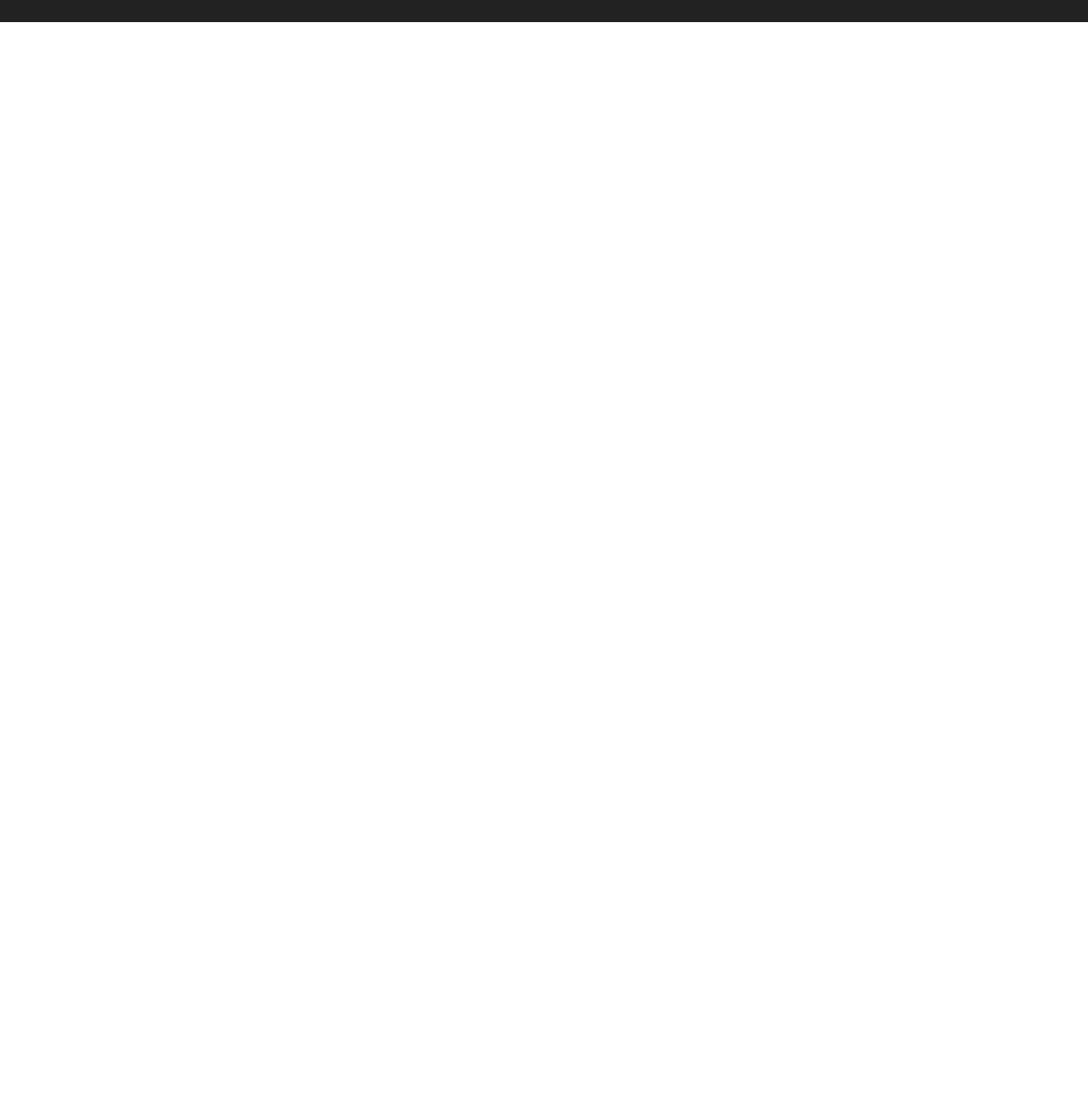
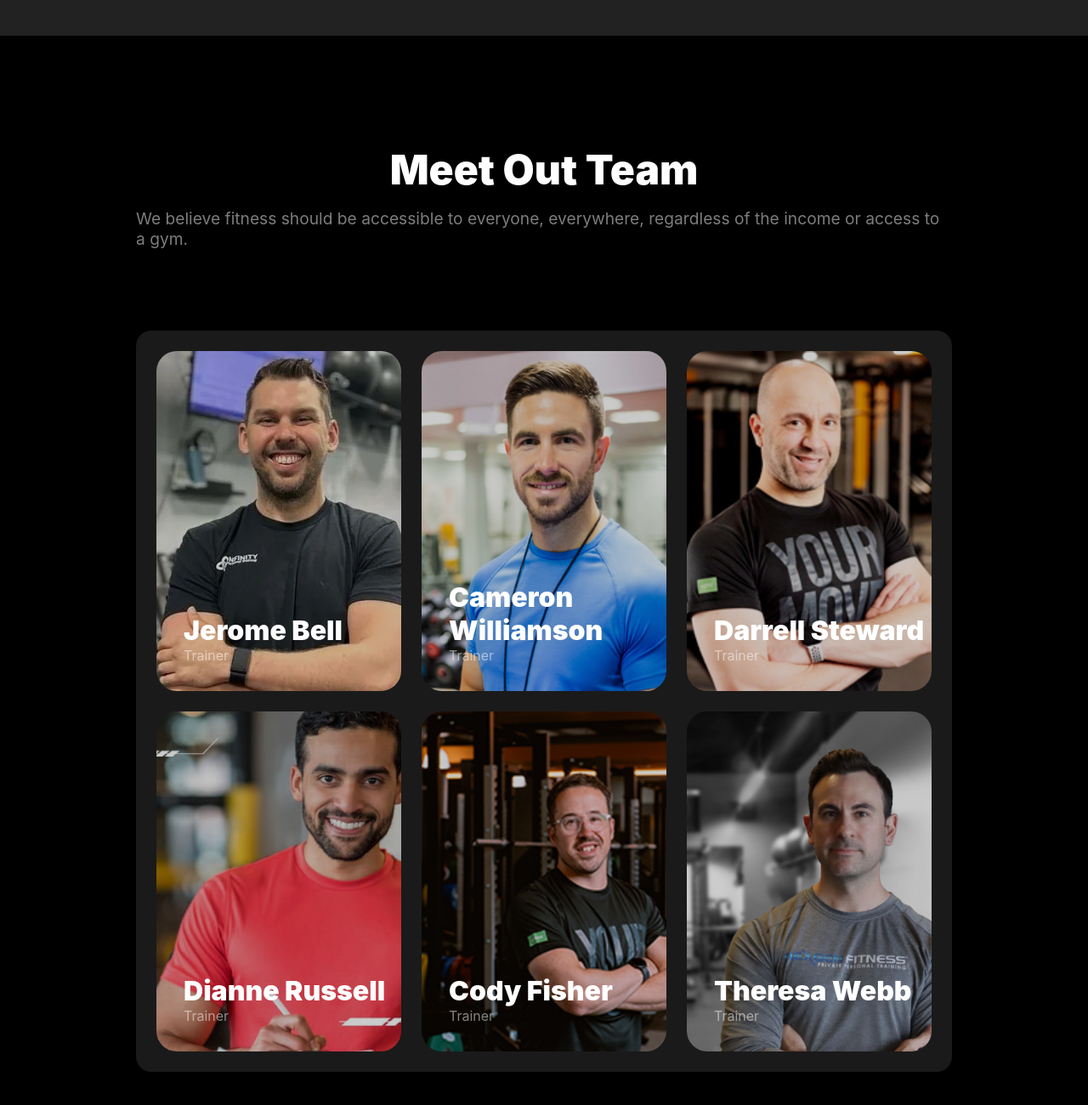
Before and after one commit to Shorno/Assignment-2-PH_Shorno, a website built with Vite: page index.html in a window 1280 px wide. Shown: the part 3511-4811 px from the top of the page at 85% size. Before the commit the page ends 3537 px from the top, so only its background shows below. Built offline with nearby package versions, Linux system fonts and the light colour scheme.

Commit message:
team section

```diff
--- a/index.html
+++ b/index.html
@@ -154,6 +154,38 @@
             </div>
         </div>
     </section>
+    <section class="team wrapper">
+        <h1>Meet Out Team</h1>
+        <p>We believe fitness should be accessible to everyone, everywhere, regardless of the income or
+            access
+            to a gym.</p>
+        <div class="team-img-grid">
+            <div class="trainer trainer-1">
+                <h1>Jerome Bell</h1>
+                <p>Trainer</p>
+            </div>
+            <div class="trainer trainer-2">
+                <h1>Cameron Williamson</h1>
+                <p>Trainer</p>
+            </div>
+            <div class="trainer trainer-3">
+                <h1>Darrell Steward</h1>
+                <p>Trainer</p>
+            </div>
+            <div class="trainer trainer-4">
+                <h1>Dianne Russell</h1>
+                <p>Trainer</p>
+            </div>
+            <div class="trainer trainer-5">
+                <h1>Cody Fisher</h1>
+                <p>Trainer</p>
+            </div>
+            <div class="trainer trainer-6">
+                <h1>Theresa Webb</h1>
+                <p>Trainer</p>
+            </div>
+        </div>
+    </section>
 
 </main>
 
--- a/style.css
+++ b/style.css
@@ -329,7 +329,7 @@ main {
     /*gap: 5rem;*/
 }
 
-.bmi-calculation p {
+.bmi-calculation p, .team p {
     color: #7d7d7d;
     font-size: 1.2rem;
 
@@ -339,16 +339,10 @@ main {
     max-width: 50%;
 }
 
-.input-group input::placeholder{
+.input-group input::placeholder {
     color: #acacac;
 }
 
-/*.input-select {*/
-/*    margin-top: 1rem;*/
-/*    display: flex;*/
-/*    width: 100%;*/
-/*    margin-bottom: 1.5rem;*/
-/*}*/
 
 .input-group {
     gap: 1rem;
@@ -382,6 +376,7 @@ main {
 .bmi-calculation button {
     font-size: 1.5rem;
     padding: 1.3rem 6rem;
+    margin-top: 1rem;
 }
 
 table, th, td {
@@ -403,6 +398,83 @@ th {
 
 td {
     color: #8e8e8e;
+}
+
+.team {
+    display: flex;
+    flex-direction: column;
+    justify-content: center;
+    align-items: center;
+    margin-top: 8rem;
+    gap: 1rem;
+    padding-bottom: 8rem;
+}
+
+.team h1 {
+    color: #FFF;
+    font-size: 3rem;
+    font-weight: 900;
+}
+
+.team-img-grid {
+    margin-top: 5rem;
+    border-radius: 1.125rem;
+    background: rgba(255, 255, 255, 0.10);
+    padding: 1.5rem;
+    display: grid;
+    gap: 1.5rem;
+    width: 100%;
+    grid-template-columns: repeat(3, 1fr);
+}
+
+.trainer {
+    display: flex;
+    flex-direction: column;
+    justify-content: flex-end;
+    padding-bottom: 2rem;
+    padding-left: 2rem;
+    border-radius: 1.5rem;
+    min-height: 25rem;
+    align-self: stretch;
+}
+
+.trainer h1 {
+    font-size: 2rem;
+}
+
+.trainer p {
+    color: rgba(255, 255, 255, 0.50);
+    font-size: 1rem;
+}
+
+.trainer-1 {
+    background-size: cover;
+    background: linear-gradient(rgba(0, 0, 0, 0.20) 0%, rgba(0, 0, 0, 0.20) 100%), url("/public/trainer1.png") no-repeat top;
+}
+
+.trainer-2 {
+    background: linear-gradient(rgba(0, 0, 0, 0.20) 0%, rgba(0, 0, 0, 0.20) 100%), url("/public/trainer2.png") no-repeat center;
+    background-size: cover;
+}
+
+.trainer-3 {
+    background: linear-gradient(rgba(0, 0, 0, 0.20) 0%, rgba(0, 0, 0, 0.20) 100%), url("/public/trainer3.png") center;
+    background-size: cover;
+}
+
+.trainer-4 {
+    background: linear-gradient(rgba(0, 0, 0, 0.20) 0%, rgba(0, 0, 0, 0.20) 100%), url("/public/trainer4.png") center;
+    background-size: cover;
+}
+
+.trainer-5 {
+    background: linear-gradient(rgba(0, 0, 0, 0.20) 0%, rgba(0, 0, 0, 0.20) 100%), url("/public/trainer5.png");
+    background-size: cover;
+}
+
+.trainer-6 {
+    background: linear-gradient(rgba(0, 0, 0, 0.20) 0%, rgba(0, 0, 0, 0.20) 100%), url("/public/trainer6.png");
+    background-size: cover;
 }
 
 /*NAV MEDIA QUERY*/
@@ -433,7 +505,6 @@ td {
         display: block;
     }
 }
-
 
 /*HERO MEDIA QUERY*/
 @media screen and (max-width: 576px) {
@@ -618,6 +689,7 @@ td {
     .bmi-chart h1, .bmi-calculator h1 {
         font-size: 1.5rem;
     }
+
     .bmi-calculator {
         display: flex;
         flex-direction: column;
@@ -625,12 +697,14 @@ td {
         max-width: 90%;
         padding-top: 2rem;
     }
+
     .bmi-chart {
         margin-top: 0;
         display: flex;
         flex-direction: column;
         gap: 0;
     }
+
     table {
         margin-top: 2rem;
     }
@@ -641,14 +715,15 @@ td {
 
 
     .bmi-calculation button {
-        padding: 1rem 4rem;
-        font-size: 1rem;
+        padding: 1.2rem 4rem;
+        font-size: 1.3rem;
     }
 
     table, th, td {
         padding: 1rem;
         font-size: 1rem;
     }
+
     .input-group select, input {
         width: 100%;
         padding: 1rem;
@@ -661,3 +736,38 @@ td {
     }
 
 }
+
+/*TEAM SECTION*/
+
+@media screen and (max-width: 576px) {
+
+    .team-img-grid {
+        margin-top: 3rem;
+        grid-template-columns: repeat(1, 1fr);
+    }
+    .trainer {
+        padding-bottom: 1rem;
+        border-radius: 1.5rem;
+        min-height: 18rem;
+    }
+
+    .trainer h1 {
+        font-size: 1.5rem;
+    }
+    .trainer-1, .trainer-4{
+        display: none;
+    }
+    .team {
+        gap: 1rem;
+        padding-bottom: 5rem;
+    }
+
+    .team h1 {
+        font-size: 2.5rem;
+    }
+    .team > p{
+        text-align: center;
+    }
+
+
+}
```
